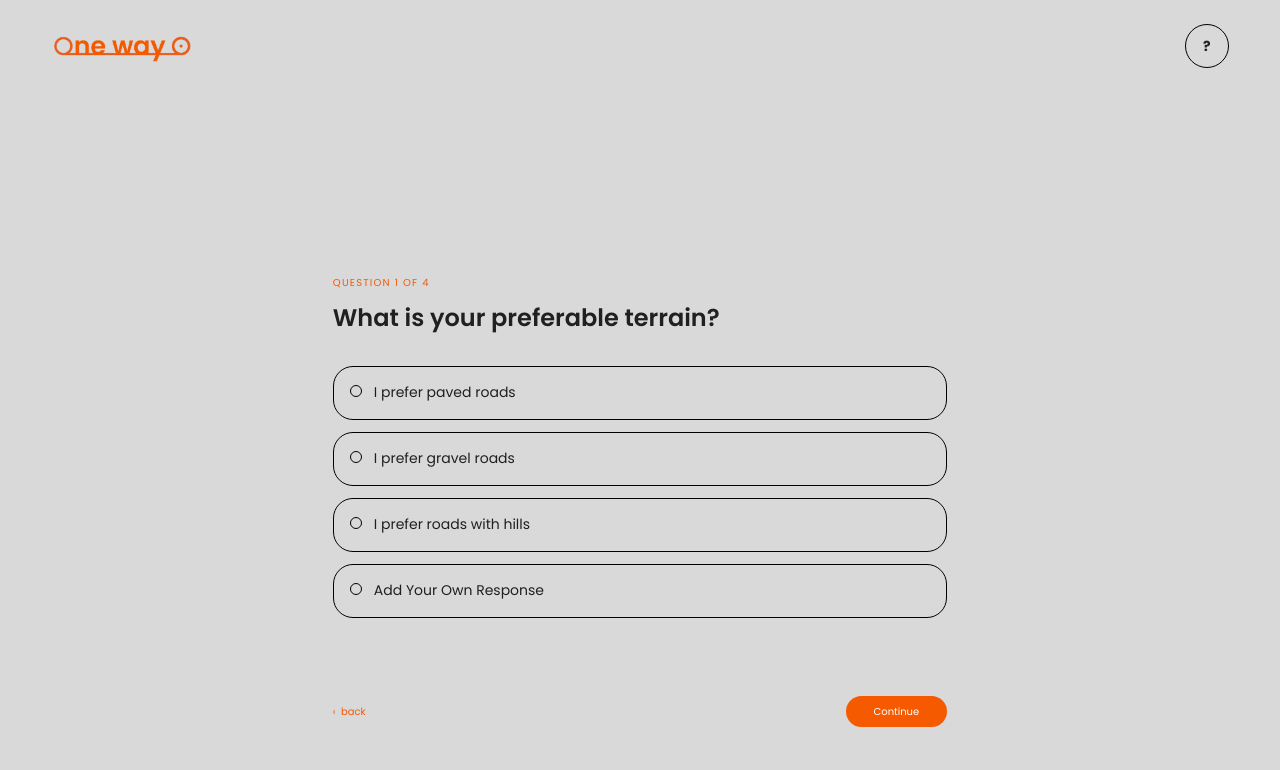
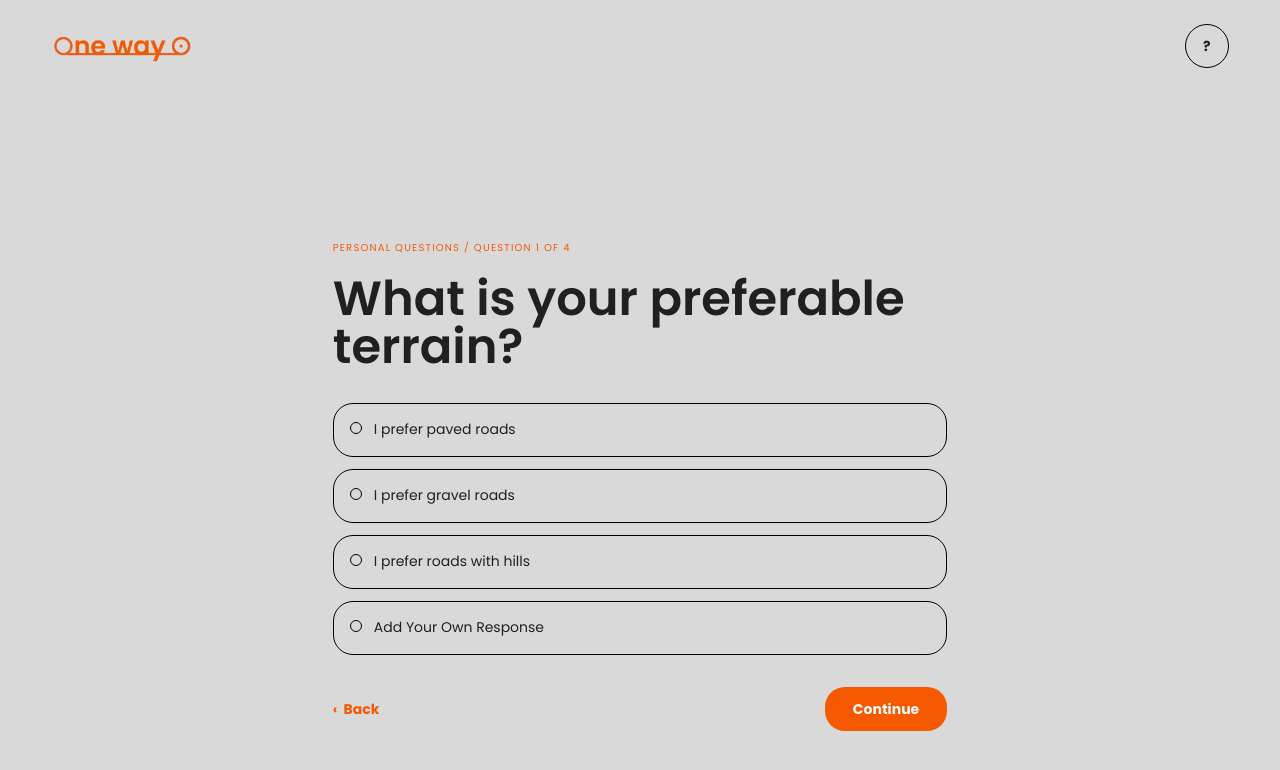
Before and after one commit to SahraAW/onewaybiketour, a Next.js app: page /onboarding in a window 1280 px wide. Shown: the top 770 px of the page. Built offline with nearby package versions, Linux system fonts and the light colour scheme.

Commit message:
Unify personal question and onboarding design

```diff
--- a/app/globals.css
+++ b/app/globals.css
@@ -313,7 +313,7 @@ input::placeholder { color: rgba(32, 32, 32, .42); }
   .route-panel { min-height: calc(100svh - 100px); padding-top: 2rem; }
   .route-panel.flex { padding-inline: 0; }
   .route-card-footer { margin-inline: 0 !important; padding-inline: 0; }
-  .route-panel h1 { margin-bottom: 1.5rem; font-size: clamp(1.35rem, 5.6vw, 1.75rem); line-height: 1.2; }
+  .route-panel h1 { margin-bottom: 0; font-size: clamp(1.875rem, 7vw, 3rem); line-height: 1.15; }
   .route-panel .eyebrow { margin-bottom: .75rem; font-size: .68rem; }
   .route-option { min-height: 54px; padding: 14px 16px; font-size: .86rem; line-height: 1.4; }
   .route-option span { width: .8rem; height: .8rem; margin-right: .55rem; vertical-align: middle; }
--- a/components/BookingOption.tsx
+++ b/components/BookingOption.tsx
@@ -1,3 +1,3 @@
 export function BookingOption({ selected, title, description, meta, onClick }: Readonly<{ selected: boolean; title: string; description?: string; meta?: string; onClick: () => void }>) {
-  return <button type="button" onClick={onClick} className={`w-full rounded-[1.25rem] border p-4 text-left transition-colors ${selected ? "border-orange bg-orange/10" : "border-ink/15 bg-white/25 hover:border-orange/60"}`}><div className="flex min-w-0 items-start justify-between gap-4"><span className="min-w-0 break-words"><strong className="block text-sm">{title}</strong>{description && <span className="mt-1 block break-words text-xs leading-relaxed text-ink/55">{description}</span>}</span>{meta && <span className="shrink-0 text-xs font-bold text-orange">{meta}</span>}</div></button>;
+  return <button type="button" onClick={onClick} className={`w-full rounded-[1.25rem] border p-4 text-left transition-colors ${selected ? "border-orange bg-orange/10" : "border-ink/15 bg-white/25 hover:border-orange/60"}`}><div className="flex min-w-0 items-start justify-between gap-4"><span className="flex min-w-0 items-start gap-3 break-words"><span aria-hidden="true" className={`mt-1 h-3 w-3 shrink-0 rounded-full border border-ink/70 ${selected ? "bg-orange" : ""}`} /><span className="min-w-0"><strong className="block text-sm">{title}</strong>{description && <span className="mt-1 block break-words text-xs leading-relaxed text-ink/55">{description}</span>}</span></span>{meta && <span className="shrink-0 text-xs font-bold text-orange">{meta}</span>}</div></button>;
 }
--- a/components/RouteOnboarding.tsx
+++ b/components/RouteOnboarding.tsx
@@ -92,12 +92,12 @@ export function RouteOnboarding() {
       <FaqDialog />
     </header>
     <div className={`route-flow-content mx-auto grid w-full gap-4 px-[clamp(1.25rem,6vw,7rem)] pb-8 ${!isRoutes ? "max-w-3xl" : "md:grid-cols-3"}`}>
-      {!isRoutes && <section className="route-panel flex flex-col px-0 pb-7 pt-16 md:pt-24">
+      {!isRoutes && <section className="route-panel flex flex-col px-0 pb-7 pt-8 md:pt-16">
         <RouteMark />
         <div className="flex-1">
-          <p className="eyebrow mb-3 text-orange">Question {step + 1} of {questions.length}</p>
-          <h1 className="mb-8 max-w-xl text-xl font-semibold leading-tight md:text-2xl">{question.title}</h1>
-          <div className="space-y-3">
+          <p className="question-eyebrow eyebrow text-orange">Personal questions / Question {step + 1} of {questions.length}</p>
+          <h1 className="question-title mt-5 max-w-xl text-3xl font-semibold leading-tight md:text-5xl">{question.title}</h1>
+          <div className="question-options mt-8 grid gap-3">
             {question.options.map((option) => option === "Add Your Own Response" ? (
               <div key={option}>
                 <button type="button" onClick={chooseCustomResponse} className={`route-option ${customResponseOpen ? "route-option-active" : ""}`}><span className="mr-3 inline-block h-3 w-3 rounded-full border border-ink/70" />{option}</button>
@@ -106,7 +106,7 @@ export function RouteOnboarding() {
             ) : <button type="button" key={option} onClick={() => { setCustomResponseOpen(false); chooseAnswer(option); }} className={`route-option ${answers[step] === option ? "route-option-active" : ""}`}><span className="mr-3 inline-block h-3 w-3 rounded-full border border-ink/70" />{option}</button>)}
           </div>
         </div>
-        <div className="flex items-center justify-between text-[10px] text-orange"><button onClick={() => step === 0 ? window.history.back() : setStep(step - 1)}>‹&nbsp; back</button><button className="rounded-full bg-orange px-7 py-2 text-white" onClick={() => setStep(step + 1)}>Continue</button></div>
+        <div className="question-actions mt-8 flex flex-wrap items-center justify-between gap-4"><button type="button" className="min-h-11 text-sm font-bold text-orange" onClick={() => step === 0 ? window.history.back() : setStep(step - 1)}>‹&nbsp; Back</button><button type="button" className="min-h-11 rounded-[20px] bg-orange px-7 py-3 text-sm font-bold text-white" onClick={() => setStep(step + 1)}>Continue</button></div>
       </section>}
       {isRoutes && routeChoices.map((route, index) => <section key={route.city} className={`route-panel flex flex-col px-0 pb-7 pt-16 transition-shadow ${selected === route.city ? "route-panel-selected" : ""}`}>
         <RouteMark />
```
